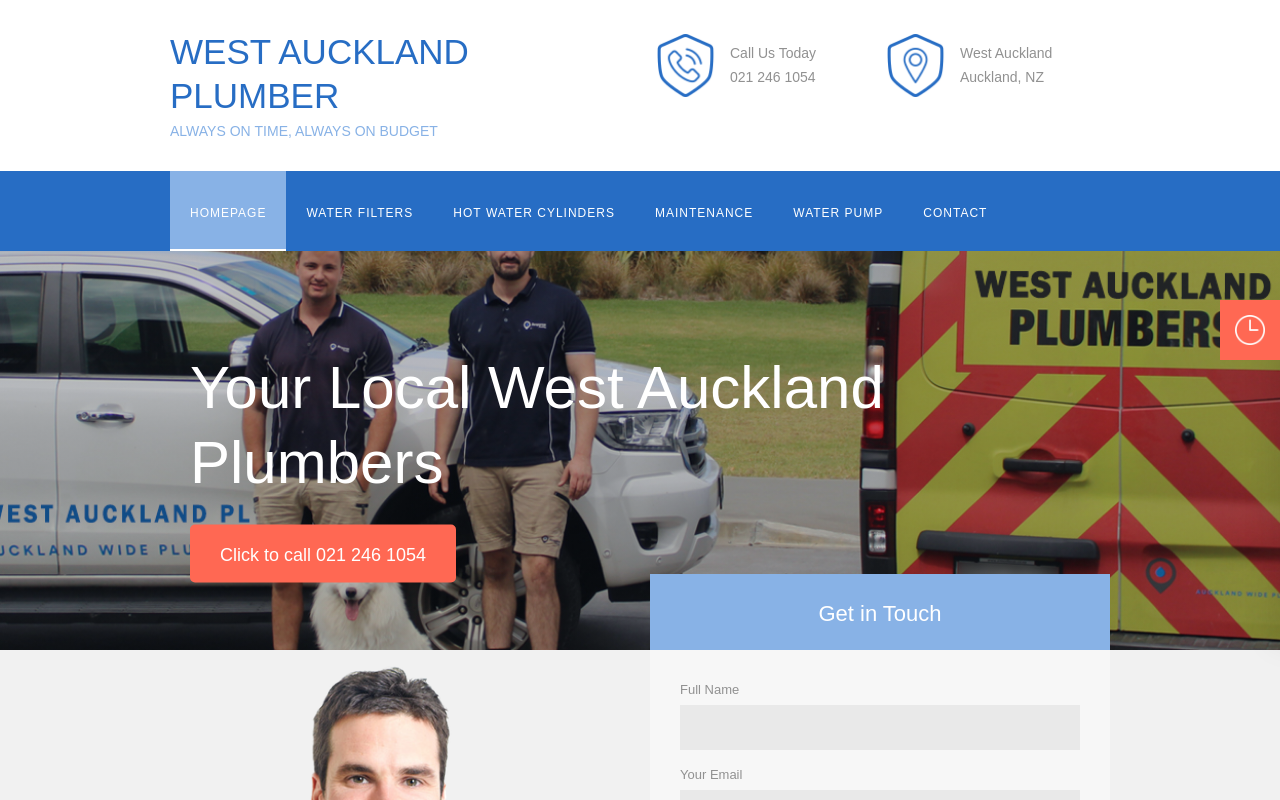
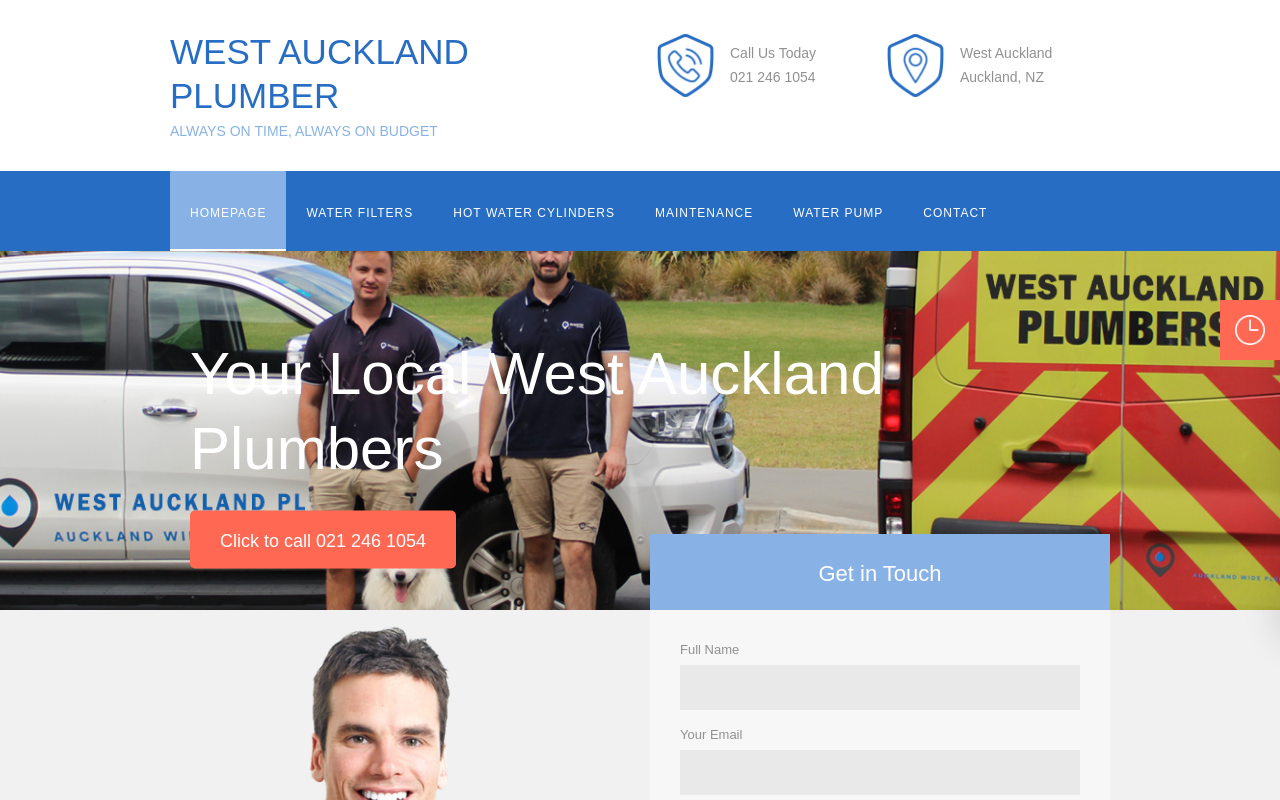
Before and after one commit to dinshogeorge/local-west-auckland, a plain HTML site: page index.html in a window 1280 px wide. Shown: the top 800 px of the page. Drawn offline with nearby package versions, Linux system fonts and the light colour scheme; a script that the page names is missing.

Commit message:
Add files via upload

```diff
--- a/css/mini-site.webflow.css
+++ b/css/mini-site.webflow.css
@@ -106,11 +106,11 @@ blockquote {
 .banner {
   position: relative;
   display: block;
-  height: 650px;
+  height: 610px;
   background-color: #2c2c2c;
-  background-image: -webkit-linear-gradient(270deg, rgba(14, 23, 36, .28), rgba(14, 23, 36, .28)), url('../images/west-auckland-plumbers.jpg');
-  background-image: linear-gradient(180deg, rgba(14, 23, 36, .28), rgba(14, 23, 36, .28)), url('../images/west-auckland-plumbers.jpg');
-  background-position: 0px 0px, 90% 0px;
+  background-image: -webkit-linear-gradient(270deg,rgba(252, 253, 255, 0), rgba(255, 255, 255, 0)), url('../images/west-auckland-plumbers.jpg');
+  background-image: linear-gradient(180deg, rgba(252, 253, 255, 0), rgba(255, 255, 255, 0)), url('../images/west-auckland-plumbers.jpg');
+  background-position: 0px 0px, 90% 20px;
   background-size: auto, cover;
   background-repeat: repeat, no-repeat;
   background-attachment: scroll;
```
